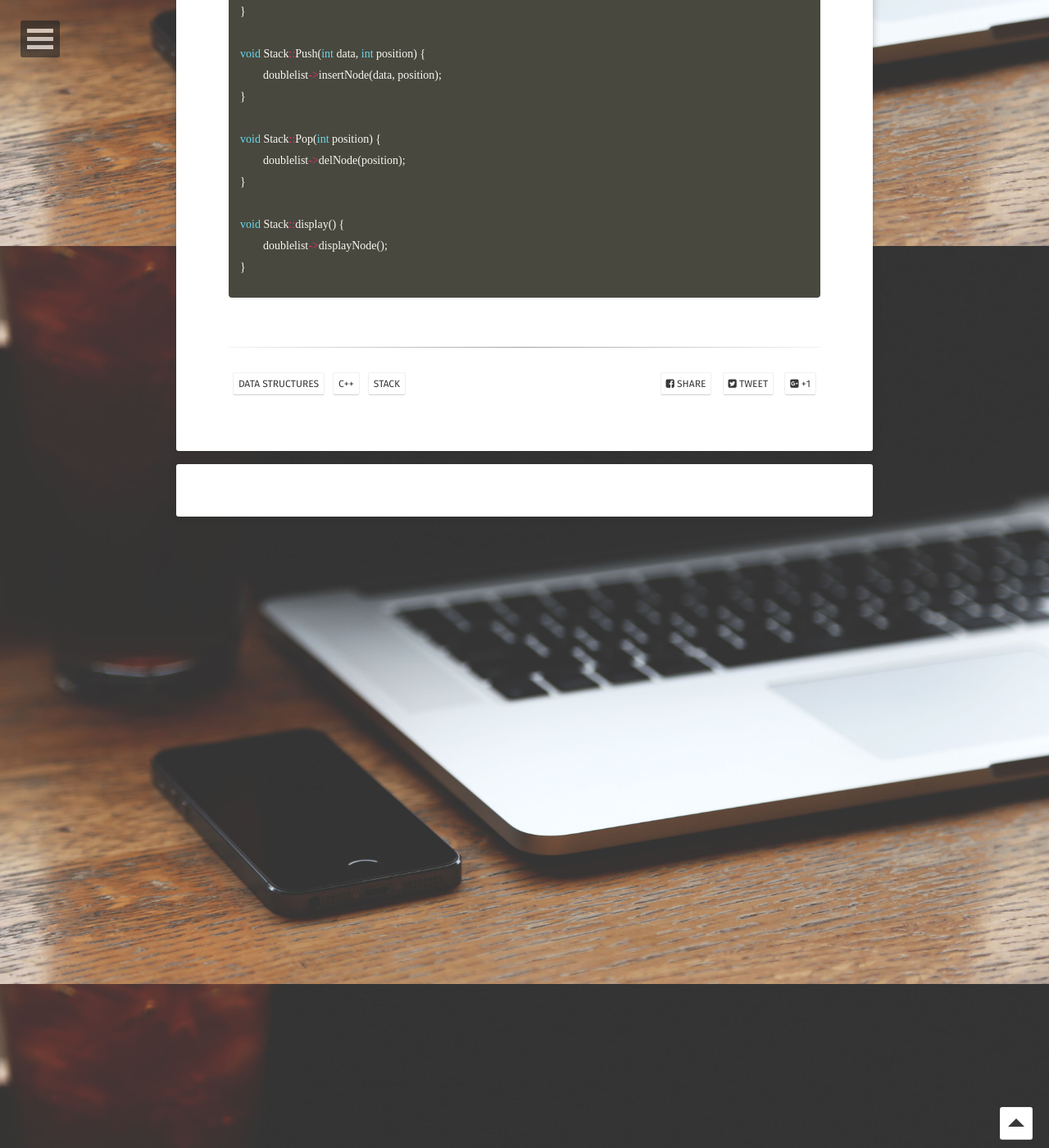
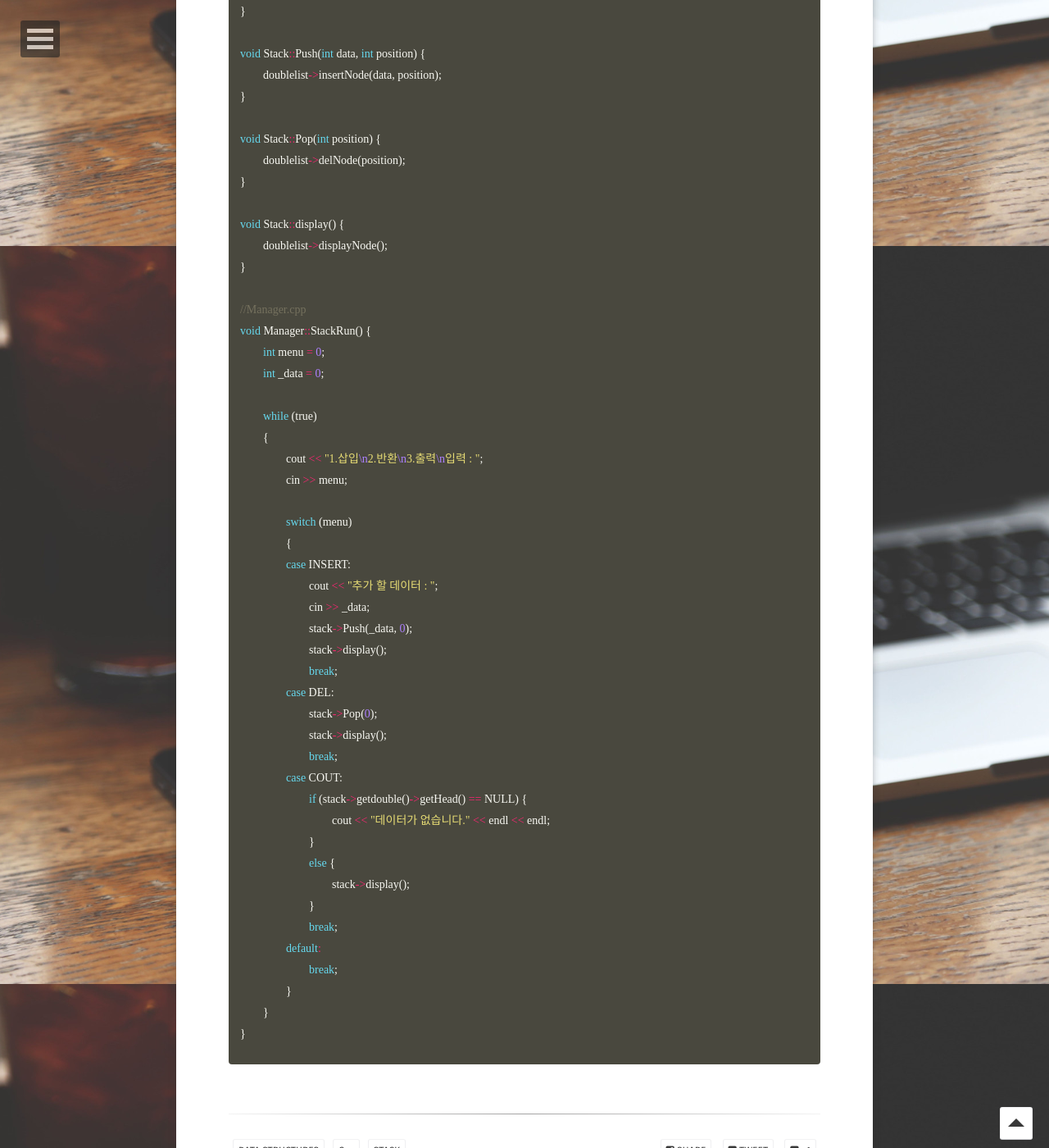
Before and after one commit to KyungRyeol1101/KyungRyeol1101.github.io, a Jekyll site: the page built from _posts/2016-01-29-data-structures-stack.md, in a window 1280 px wide and 1400 px high, scrolled down 2400 px. Shown: the whole window at 82% size. Built offline with Jekyll 4.4.1, drawn with Linux system fonts in a browser that asks for light colours; some web fonts are replaced; comment, search, counter and statistics services are not loaded.

Commit message:
Update source

```diff
--- a/_posts/2016-01-29-data-structures-stack.md
+++ b/_posts/2016-01-29-data-structures-stack.md
@@ -96,4 +96,40 @@ void Stack::Pop(int position) {
 void Stack::display() {
 	doublelist->displayNode();
 }
+
+//Manager.cpp
+void Manager::StackRun() {
+	int menu = 0;
+	int _data = 0;
+
+	while (true)
+	{
+		cout << "1.삽입\n2.반환\n3.출력\n입력 : ";
+		cin >> menu;
+
+		switch (menu)
+		{
+		case INSERT:
+			cout << "추가 할 데이터 : ";
+			cin >> _data;
+			stack->Push(_data, 0);
+			stack->display();
+			break;
+		case DEL:
+			stack->Pop(0);
+			stack->display();
+			break;
+		case COUT:
+			if (stack->getdouble()->getHead() == NULL) {
+				cout << "데이터가 없습니다." << endl << endl;
+			}
+			else {
+				stack->display();
+			}
+			break;
+		default:
+			break;
+		}
+	}
+}
 {% endhighlight %}
```
Also changed, not shown: _posts/2016-01-29-data-structures-queue-deque.md (+36 -0 lines).
